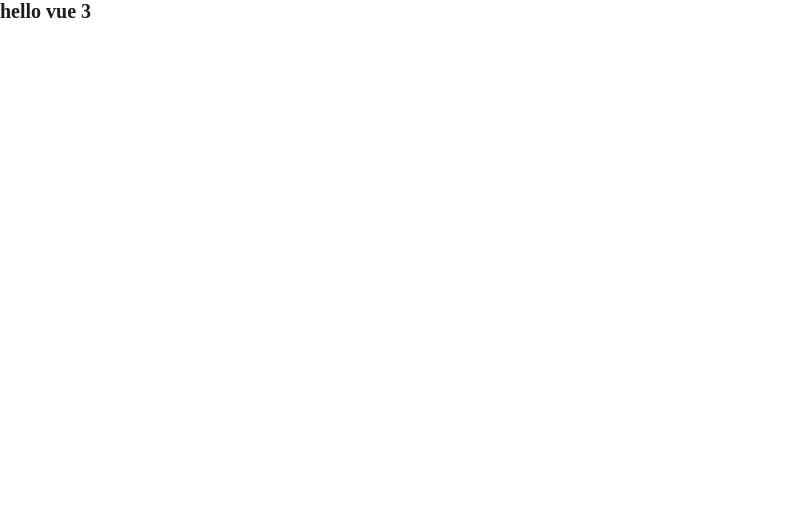
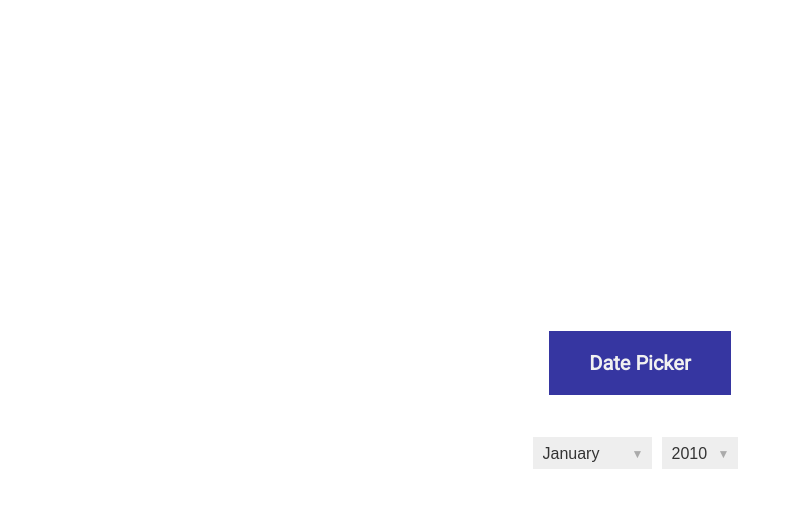
Before and after one commit to elenakoutcode/hello-vue3, a Vue app: page / in a window 1280 px wide. Shown: the top 508 px of the page, without its empty margins (0-801 px from the left). Built offline with nearby package versions, Linux system fonts and the light colour scheme.

Commit message:
[dev] date picker component

```diff
--- a/src/App.vue
+++ b/src/App.vue
@@ -1,15 +1,51 @@
 <template>
-  <h1>hello vue 3</h1>
+  <div class="container">
+    <h1 class="pageTitle">Date Picker</h1>
+    <date-picker></date-picker>
+  </div>
 </template>
 
 <script>
+// import { ref, onMounted } from 'vue';
+
+import DatePicker from '@/components/DatePicker';
+
 export default {
   name: 'App',
-  components: {},
+  components: {
+    DatePicker,
+  },
+  setup() {
+    const months = [
+      'January',
+      'February',
+      'March',
+      'April',
+      'May',
+      'June',
+      'July',
+      'August',
+      'September',
+      'October',
+      'November',
+      'December',
+    ];
+
+    const startingYear = 2010;
+    const numberofYears = 20;
+
+    return {
+      months,
+      numberofYears,
+      startingYear,
+    };
+  },
 };
 </script>
 
 <style>
+@import url('https://fonts.googleapis.com/css2?family=Roboto&display=swap');
+
 *,
 *::before,
 *::after {
@@ -24,7 +60,23 @@ export default {
 }
 
 html {
+  font-family: 'Roboto', sans-serif;
   font-size: 10px;
   color: #1e1e1e;
 }
+
+.container {
+  height: 100vh;
+  display: flex;
+  flex-direction: column;
+  align-items: center;
+  justify-content: center;
+}
+
+.pageTitle {
+  padding: 20px 40px;
+  margin-bottom: 42px;
+  background-color: rgb(54, 54, 161);
+  color: #f1f1f1;
+}
 </style>
--- /dev/null
+++ b/src/components/DatePicker.vue
@@ -0,0 +1,90 @@
+<template>
+  <div class="date-picker">
+    <div class="custom-select">
+      <select>
+        <option v-for="(month, index) in months" :key="month" :value="index">
+          {{ month }}
+        </option>
+      </select>
+    </div>
+    <div class="custom-select">
+      <select>
+        <option
+          v-for="i in numberofYears"
+          :key="i"
+          :value="startingYear + (i - 1)"
+        >
+          {{ startingYear + (i - 1) }}
+        </option>
+      </select>
+    </div>
+  </div>
+</template>
+
+<script>
+// import { ref, onMounted } from 'vue';
+
+export default {
+  name: 'DatePicker',
+  setup() {
+    const months = [
+      'January',
+      'February',
+      'March',
+      'April',
+      'May',
+      'June',
+      'July',
+      'August',
+      'September',
+      'October',
+      'November',
+      'December',
+    ];
+
+    const startingYear = 2010;
+    const numberofYears = 20;
+
+    return {
+      months,
+      numberofYears,
+      startingYear,
+    };
+  },
+};
+</script>
+
+<style scoped>
+/* wrapper-div for including arrow */
+.custom-select {
+  background-color: #eee;
+  float: left;
+  margin-right: 10px;
+  position: relative;
+}
+
+.custom-select select {
+  -moz-appearance: none;
+  -webkit-appearance: none;
+  appearance: none; /* remove default styling */
+  background-color: inherit;
+  border: none;
+  color: #333;
+  display: block;
+  font-size: 16px;
+  height: 32px;
+  padding: 5px 30px 5px 10px;
+  margin: 0;
+  outline: none;
+}
+
+/* drop arrow */
+.custom-select:after {
+  content: '\25bc';
+  color: #aaa;
+  font-size: 12px;
+  position: absolute;
+  right: 8px;
+  top: 10px;
+}
+</style>
```
